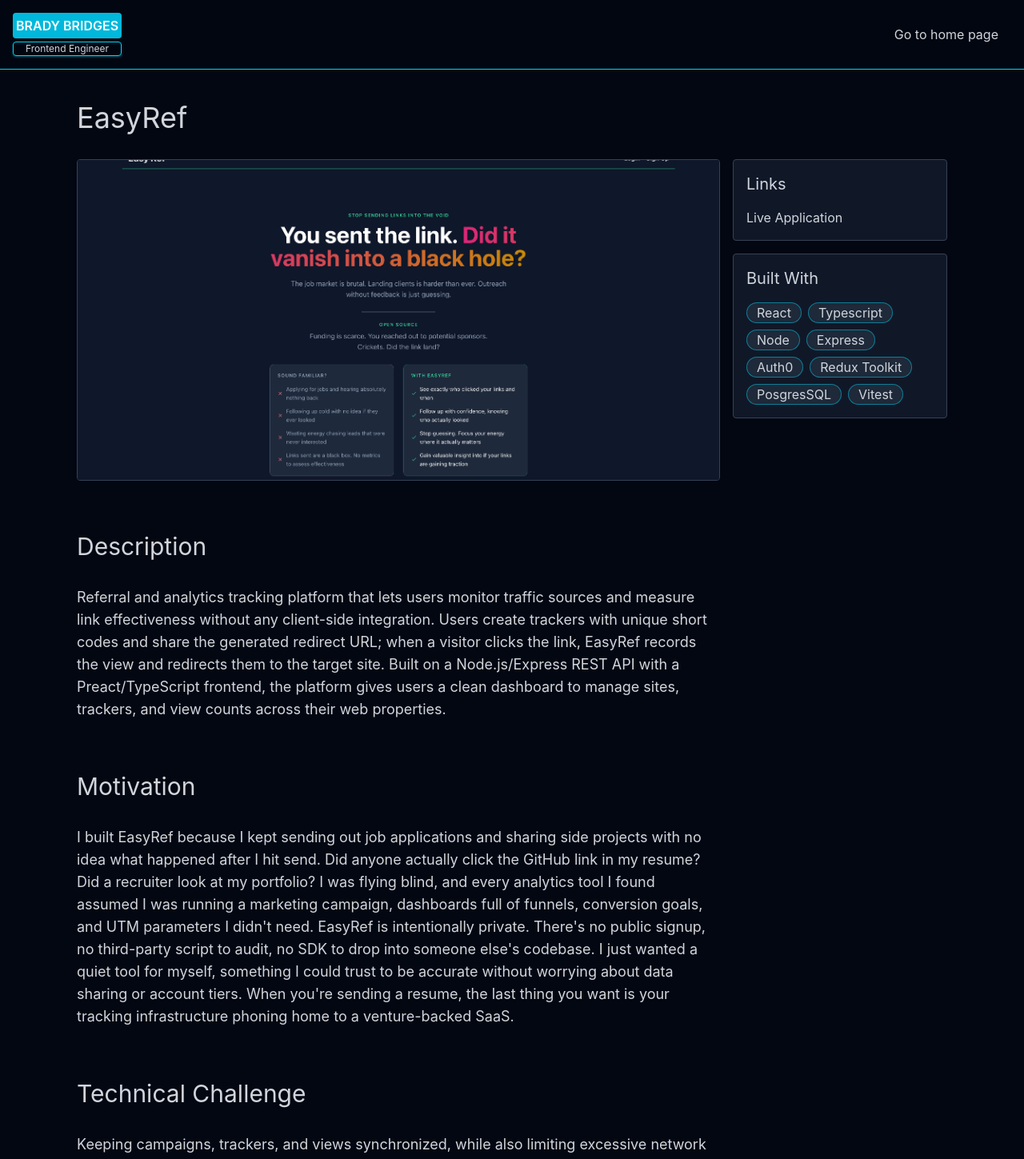
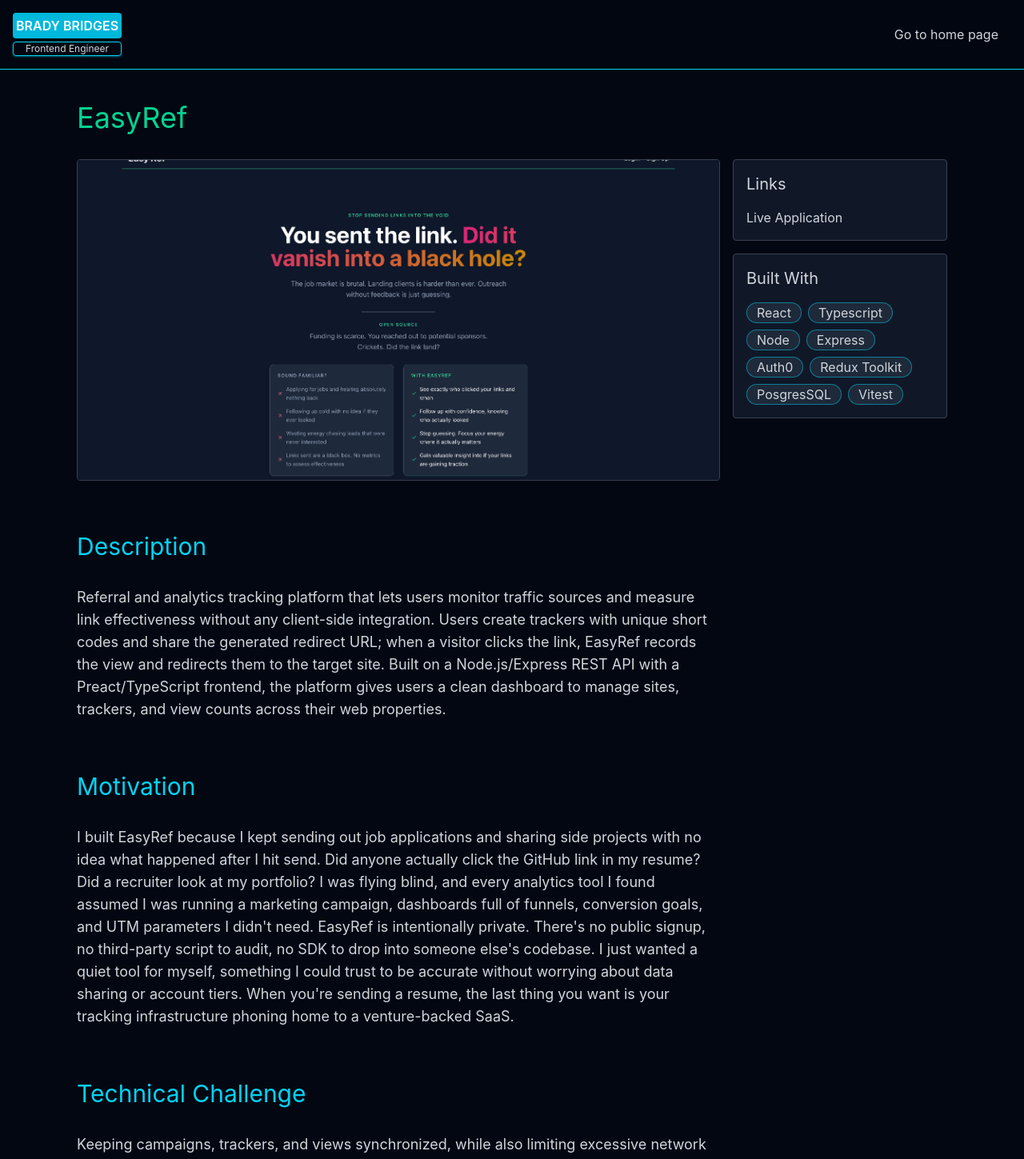
Before and after one commit to bradybridges/svelte-portfolio, a SvelteKit app: page /projects/easy-ref in a window 1280 px wide. Shown: the top 1449 px of the page at 80% size. Built offline with nearby package versions, Linux system fonts and the light colour scheme.

Commit message:
ui: update heading colors for extra "pop"

```diff
--- a/src/routes/projects/[slug]/+page.svelte
+++ b/src/routes/projects/[slug]/+page.svelte
@@ -1,5 +1,4 @@
 <script lang="ts">
-	import favicon from '$lib/assets/favicon.svg';
 	import Heading from '../../../components/Heading.svelte';
 	import Link from '../../../components/Link.svelte';
 	import Section from '../../../components/Section.svelte';
@@ -64,7 +63,7 @@
 
 <Section>
 	<div>
-		<Heading level={1} classes="mb-8">{data.project.name}</Heading>
+		<Heading level={1} classes="mb-8 text-emerald-400">{data.project.name}</Heading>
 
 		<div class="flex flex-col gap-4 lg:flex-row">
 			<div class="lg:basis-3/4">
@@ -80,20 +79,20 @@
 				{@render details('lg:hidden')}
 
 				<div class="my-12">
-					<Heading level={2} classes="mb-4">Description</Heading>
+					<Heading level={2} classes="mb-4 text-cyan-400">Description</Heading>
 					<p class="py-4 text-lg">{data.project.description}</p>
 				</div>
 
 				{#if data.project.motivation}
 					<div class="my-12">
-						<Heading level={2} classes="mb-4">Motivation</Heading>
+						<Heading level={2} classes="mb-4 text-cyan-400">Motivation</Heading>
 						<p class="py-4 text-lg">{data.project.motivation}</p>
 					</div>
 				{/if}
 
 				{#if data.project.technical}
 					<div class="my-12">
-						<Heading level={2} classes="mb-4">Technical Challenge</Heading>
+						<Heading level={2} classes="mb-4 text-cyan-400">Technical Challenge</Heading>
 						<p class="py-4 text-lg">{data.project.technical}</p>
 					</div>
 				{/if}
```
